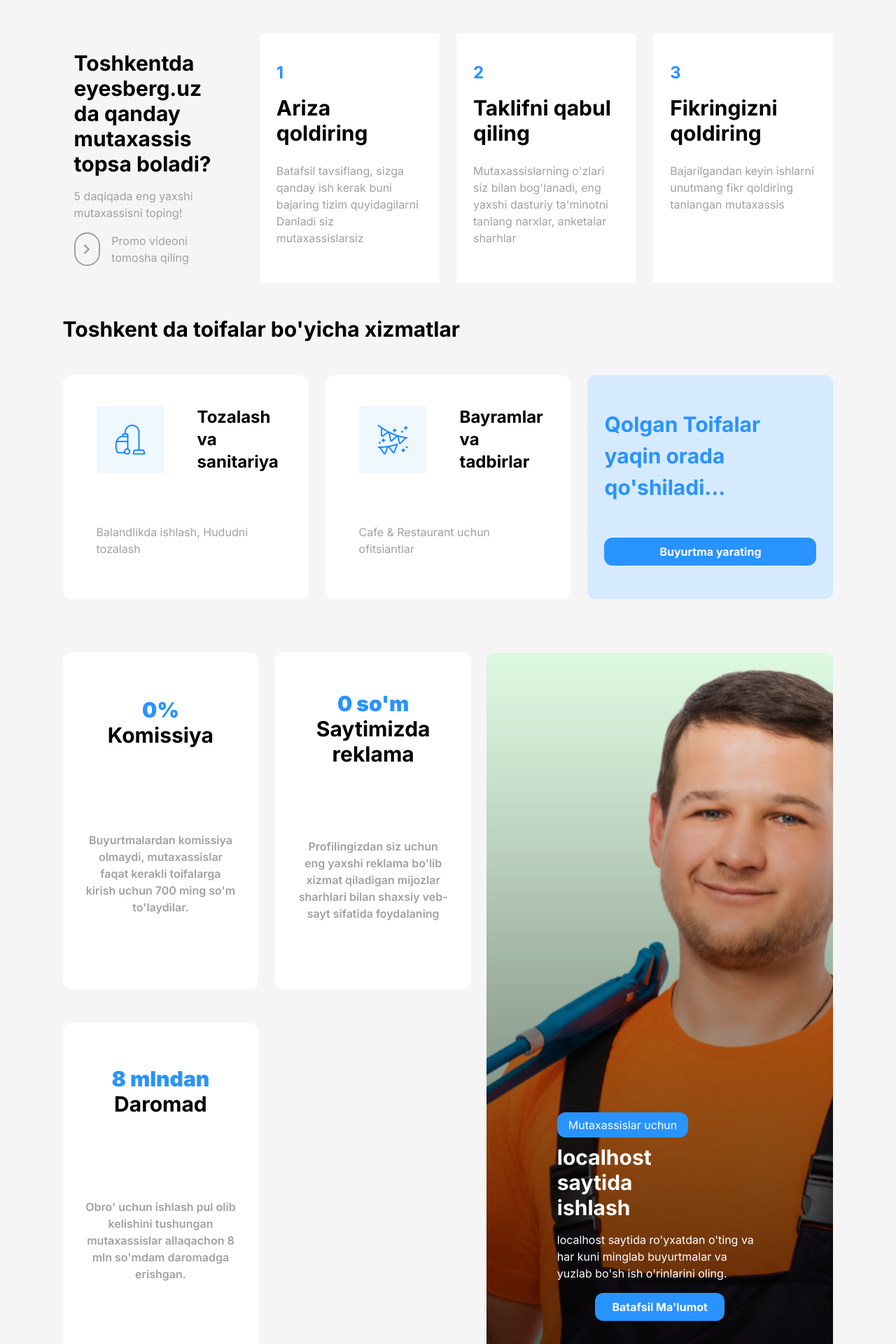
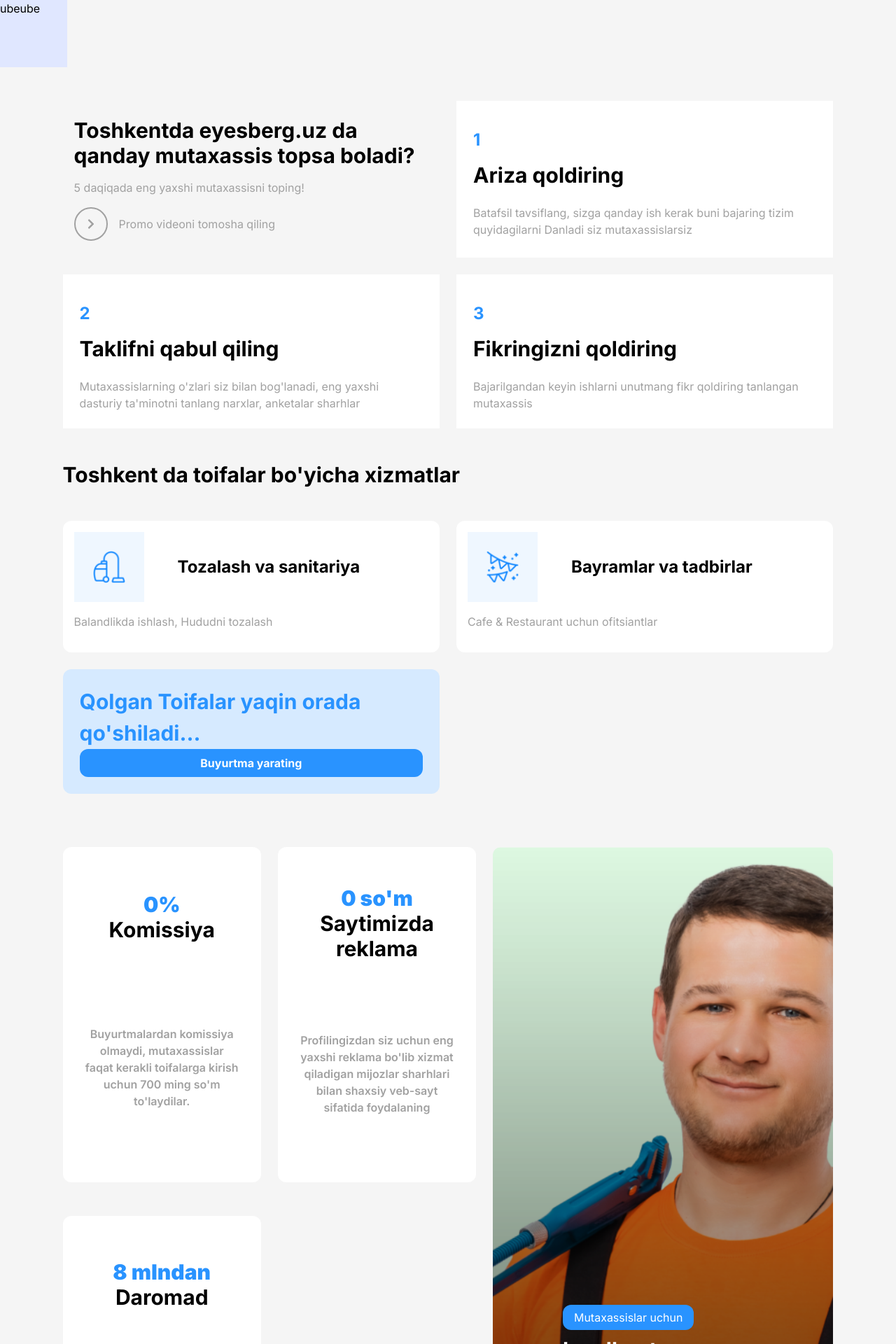
Before and after one commit to al-muhsinjon/eyesberg, a Next.js app: page / in a window 1280 px wide. Shown: the part 880-2800 px from the top of the page at 70% size. Built offline with nearby package versions, Linux system fonts and the light colour scheme.

Commit message:
First Page Successfully responsively

```diff
--- a/app/components/about.jsx
+++ b/app/components/about.jsx
@@ -31,8 +31,8 @@ const About = () => {
   ];
 
   return (
-    <div className="md:flex my-12 py-7 justify-between px-[7%]">
-      <div className="md:w-[53%]  felx-1 grid md:grid-cols-2 gap-6 gap-y-12">
+    <div className="2xl:flex-row md:flex-col-reverse xl:flex-row flex-col md:gap-6 flex my-12 py-7 justify-between px-[7%]">
+      <div className="2xl:w-[53%] xl:w-[55%]  grid md:grid-cols-2 gap-6 gap-y-12">
         {data.map((item) => (
           <div
             className="text-center rounded-xl px-8 py-6 min-h-[350px] flex flex-col justify-around bg-white"
@@ -46,10 +46,10 @@ const About = () => {
           </div>
         ))}
       </div>
-      <div className="md:w-[45%] flex  justify-center items-end pb-12 rounded-xl md:px-16 px-6 md:h-[1003px] h-[80vh] md:mt-0 mt-7 bg-left bg-special">
+      <div className="2xl:w-[45%] xl:w-[45%] flex  justify-center items-end pb-12 rounded-xl md:px-16 px-6 2xl:h-[1003px] xl:h-[1000px] h-[80vh] md:h-[50vh] md:mt-0 mt-7 2xl:bg-left md:bg-top  bg-special">
         <div className="text-white md:w-4/5">
           <Active>Mutaxassislar uchun</Active>
-          <h2 className="text-3xl font-bold my-4 md:w-[60%]">
+          <h2 className="text-3xl font-bold my-4 md:w-[45%]">
             {host} saytida ishlash
           </h2>
           <p className="mb-4">
--- a/app/components/comments.jsx
+++ b/app/components/comments.jsx
@@ -1,15 +1,15 @@
 import Image from "next/image";
 import Link from "next/link";
 import React from "react";
-import Heading  from "./heading-section";
+import Heading from "./heading-section";
 
 const Comments = () => {
   return (
     <div className="px-[7%] p-6">
-      <Heading >
+      <Heading>
         eyesberg.uz xizmati haqida so&apos;nggi mijozlar sharhlari
       </Heading>
-      <div className="grid md:grid-cols-4 gap-6 mt-6 ">
+      <div className="grid 2xl:grid-cols-4 md:grid-cols-2 gap-6 mt-6 ">
         <div className="text-center max-h-[370px] bg-white  px-20 rounded-xl py-16 flex flex-col gap-6 ">
           <h2 className="font-bold text-4xl">3758</h2>
           <b className="text-2xl">yaxshi sharhlar</b>
@@ -46,7 +46,7 @@ const Comments = () => {
             href={"/"}
           >{`"Bayram va tadbirlar"`}</Link>
         </div>
-{/* -------------------------! Delete !---------------------------------- */}
+        {/* -------------------------! Delete !---------------------------------- */}
         <div className="bg-white p-4 px-8 flex flex-col min-h-[400px] justify-around rounded-xl">
           <div className="flex justify-between">
             <b className="flex gap-2">
@@ -104,8 +104,7 @@ const Comments = () => {
             href={"/"}
           >{`"Bayram va tadbirlar"`}</Link>
         </div>
-{/* ---------------------------! Delete !-------------------------------- */}
-
+        {/* ---------------------------! Delete !-------------------------------- */}
       </div>
     </div>
   );
--- a/app/components/faq.jsx
+++ b/app/components/faq.jsx
@@ -9,7 +9,7 @@ const Faq = () => {
         Toshkentdagi eyesberg.uz xizmati haqidagi savollarga javoblar
       </Heading>
       <div className="grid md:grid-cols-2 my-6 gap-6">
-        <div className="md:p-12 p-6 md:max-h-[350px] bg-white rounded-xl">
+        <div className="md:p-12 p-6 2xl:max-h-[350px]  bg-white rounded-xl">
           <h2 className="font-bold md:text-2xl text-xl">
             Nega eyesberg.uz mutaxassislari haqida sharh qoldirish kerak?
           </h2>
@@ -24,7 +24,7 @@ const Faq = () => {
           </p>
         </div>
         {/* -------------------------------! DELETE !----------------------------------- */}
-        <div className="md:p-12 p-6 md:max-h-[350px] bg-white rounded-xl">
+        <div className="md:p-12 p-6 2xl:max-h-[350px]  bg-white rounded-xl">
           <h2 className="font-bold md:text-2xl text-xl">
             Mutaxassislik darajasi qanday?
           </h2>
@@ -39,7 +39,7 @@ const Faq = () => {
           </p>
         </div>
 
-        <div className="md:p-12 p-6 md:max-h-[350px] bg-white rounded-xl">
+        <div className="md:p-12 p-6 2xl:max-h-[350px]  bg-white rounded-xl">
           <h2 className="font-bold md:text-2xl text-xl">
             Buyurtmaga imkon qadar ko&apos;proq mutaxassislar javob berishini
             ta&apos;minlash uchun nima qilish kerak?
@@ -53,7 +53,7 @@ const Faq = () => {
           </p>
         </div>
 
-        <div className="md:p-12 p-6 md:max-h-[350px] bg-white rounded-xl">
+        <div className="md:p-12 p-6 2xl:max-h-[350px]  bg-white rounded-xl">
           <h2 className="font-bold md:text-2xl text-xl">
             Buyurtmaga imkon qadar ko&apos;proq mutaxassislar javob berishini
             ta&apos;minlash uchun nima qilish kerak?
@@ -65,7 +65,7 @@ const Faq = () => {
           </p>
         </div>
 
-        <div className="md:p-12 p-6 md:max-h-[350px] bg-white rounded-xl">
+        <div className="md:p-12 p-6 2xl:max-h-[350px]  bg-white rounded-xl">
           <h2 className="font-bold md:text-2xl text-xl">
             Yaxshi mutaxassisni qanday tanlash mumkin?
           </h2>
@@ -78,7 +78,7 @@ const Faq = () => {
           </p>
         </div>
 
-        <div className="md:p-12 p-6 md:max-h-[350px] bg-white rounded-xl">
+        <div className="md:p-12 p-6 2xl:max-h-[350px]  bg-white rounded-xl">
           <h2 className="font-bold md:text-2xl text-xl">
             Xizmatga qanday buyurtma berish mumkin?
           </h2>
@@ -92,7 +92,7 @@ const Faq = () => {
           </p>
         </div>
 
-        <div className="md:p-12 p-6 md:max-h-[350px] bg-white rounded-xl">
+        <div className="md:p-12 p-6 2xl:max-h-[350px]  bg-white rounded-xl">
           <h2 className="font-bold md:text-2xl text-xl">
             Mutaxassislar buyurtmalarga qanchalik tez javob berishadi?
           </h2>
@@ -102,7 +102,7 @@ const Faq = () => {
           </p>
         </div>
 
-        <div className="md:p-12 p-6 md:max-h-[350px] bg-white rounded-xl">
+        <div className="md:p-12 p-6 2xl:max-h-[350px]  bg-white rounded-xl">
           <h2 className="font-bold md:text-2xl text-xl">
             Xuddi shu raqamdan foydalangan holda mijoz va mutaxassis sifatida
             ro&apos;yxatdan o&apos;tishim mumkinmi?
@@ -113,7 +113,7 @@ const Faq = () => {
           </p>
         </div>
 
-        <div className="md:p-12 p-6 md:max-h-[350px] bg-white rounded-xl">
+        <div className="md:p-12 p-6 2xl:max-h-[350px]  bg-white rounded-xl">
           <h2 className="font-bold md:text-2xl text-xl">
             Ish uchun kafolat nima?
           </h2>
@@ -130,7 +130,7 @@ const Faq = () => {
           </p>
         </div>
 
-        <div className="md:p-12 p-6 md:max-h-[350px] bg-white rounded-xl">
+        <div className="md:p-12 p-6 2xl:max-h-[350px]  bg-white rounded-xl">
           <h2 className="font-bold md:text-2xl text-xl">
             eyesberg.uz pullikmi?
           </h2>
@@ -139,7 +139,7 @@ const Faq = () => {
           </p>
         </div>
 
-        <div className="md:p-12 p-6 flex bg-blue bg-opacity-30 justify-center items-center md:max-h-[350px]  rounded-xl">
+        <div className="md:p-12 p-6 flex bg-blue bg-opacity-30 justify-center items-center 2xl:max-h-[350px]   rounded-xl">
           <Link className="font-bold text-blue md:text-2xl text-xl" href="/">
             Barcha savollarga javoblar
           </Link>
--- a/app/components/service-card.jsx
+++ b/app/components/service-card.jsx
@@ -7,11 +7,13 @@ const ServiceCard = ({ data }) => {
   return (
     <Link
       href={id}
-      className="bg-white rounded-xl hover:shadow-xl px-12 py-4 flex  justify-around  items-start flex-col"
+      className="bg-white rounded-xl hover:shadow-xl 2xl:px-12 md:px-4 px-4 py-4 flex  justify-around  items-start flex-col"
     >
-      <div className="flex md:flex-row relative flex-col justify-between md:gap-12 items-center">
+      <div className="flex md:flex-row relative  flex-col justify-between md:gap-12 items-center">
         <Image src={src} alt="iw" width={100} height={100} />
-        <h2 className="text-3xl xl:text-2xl font-bold ">{text}</h2>
+        <h2 className="2xl:text-3xl text-xl  xl:text-2xl font-bold ">
+          {text}
+        </h2>
       </div>
       <p className="text-gray my-4 xl:w-auto md:w-1/2">{desc}</p>
     </Link>
--- a/app/globals.css
+++ b/app/globals.css
@@ -6,7 +6,8 @@ body {
 }
 .bg-special {
   background: linear-gradient(transparent, rgba(0, 0, 0, 0.418)),
-    url("../public/images/specialist.png") no-repeat center/cover;
+    url("../public/images/specialist.png") no-repeat;
+  background-size: cover;
 }
 
 /* .bg-hero {
--- a/app/page.js
+++ b/app/page.js
@@ -49,12 +49,12 @@ export default function Home() {
   return (
     <>
       <main className="px-[7%] h-screen bg-hero  md:bg-[url(/images/hero.png)] bg-no-repeat bg-right ">
-        <div className="md:w-1/2  h-[80vh] flex flex-col py-24 justify-around p-4">
+        <div className="2xl:w-1/2 xl:w-1/2  h-[80vh] flex flex-col py-24 justify-around p-4">
           <h1 className="md:text-6xl w-[70%] text-3xl font-bold">
             <span className="text-blue">Toshkent</span>dagi eng yaxshi
             mutaxassislar
           </h1>
-          <div className="relative h-auto md:h-14 md:flex mt-6 md:bg-white rounded-xl justify-between w-full">
+          <div className="relative h-auto md:h-14 md:flex mt-6 md:bg-white rounded-xl justify-between w-full p-1">
             <IoSearchOutline className="absolute left-2 md:top-[30%] top-4  text-2xl" />
             <input
               type="text"
@@ -73,7 +73,11 @@ export default function Home() {
           </div>
         </div>
       </main>
-      <div className="px-[7%] my-12  grid md:grid-cols-4 gap-6 ">
+      <div className="w-24 h-24 sm:bg-red-500 md:bg-yellow-300 lg:bg-green-400 xl:bg-indigo-100 bg-violet-900 2xl:bg-orange-400">
+        ubeube
+      </div>
+
+      <div className="px-[7%] my-12  grid 2xl:grid-cols-4 md:grid-cols-2 gap-6 ">
         <div className="px-4 py-6 ">
           <h2 className="font-bold text-3xl">
             Toshkentda eyesberg.uz da qanday mutaxassis topsa boladi?
@@ -100,7 +104,7 @@ export default function Home() {
       </div>
       <div className="px-[7%] my-12">
         <Heading>Toshkent da toifalar bo&apos;yicha xizmatlar</Heading>
-        <div className="grid md:grid-cols-3 md:gap-12 xl:gap-6 md:h-80 mt-12 ">
+        <div className="grid 2xl:grid-cols-3 md:grid-cols-2 2xl:gap-12 gap-6 2xl:h-80 mt-12 ">
           {datas.map((data) => (
             <ServiceCard key={data.id} data={data} />
           ))}
--- a/tailwind.config.js
+++ b/tailwind.config.js
@@ -7,19 +7,22 @@ module.exports = {
   ],
   theme: {
     screens: {
-      'sm': '640px',
+      sm: "640px",
       // => @media (min-width: 640px) { ... }
 
-      'md': '768px',
+      md: "768px",
+      //! planshet
       // => @media (min-width: 768px) { ... }
 
-      'lg': '1024px',
+      lg: "1024px",
       // => @media (min-width: 1024px) { ... }
 
-      'xl': '1280px',
+      xl: "1280px",
+      //! Macbook
       // => @media (min-width: 1280px) { ... }
 
-      '2xl': '1536px',
+      "2xl": "1536px",
+      // ! My screen
       // => @media (min-width: 1536px) { ... }
     },
     extend: {
```
